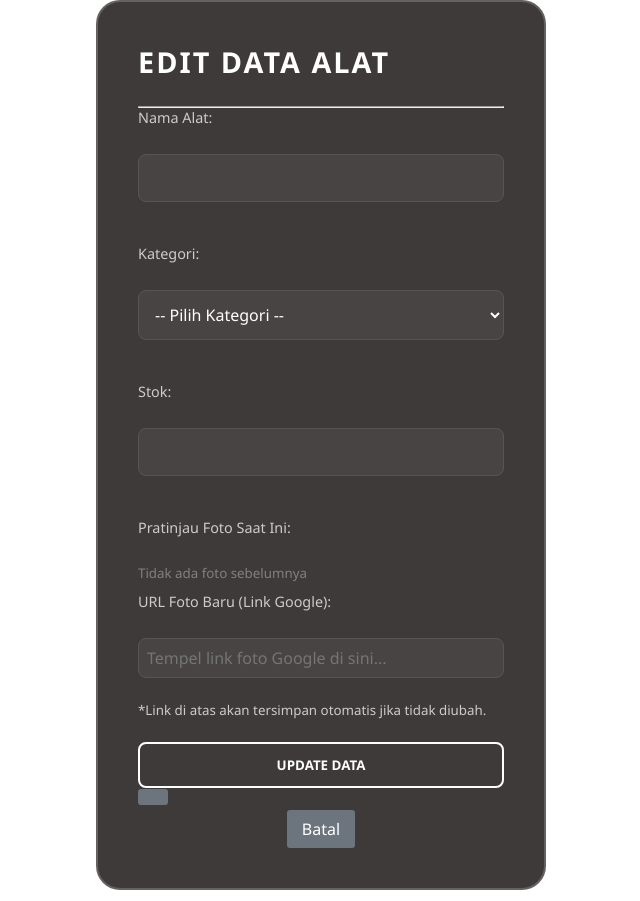
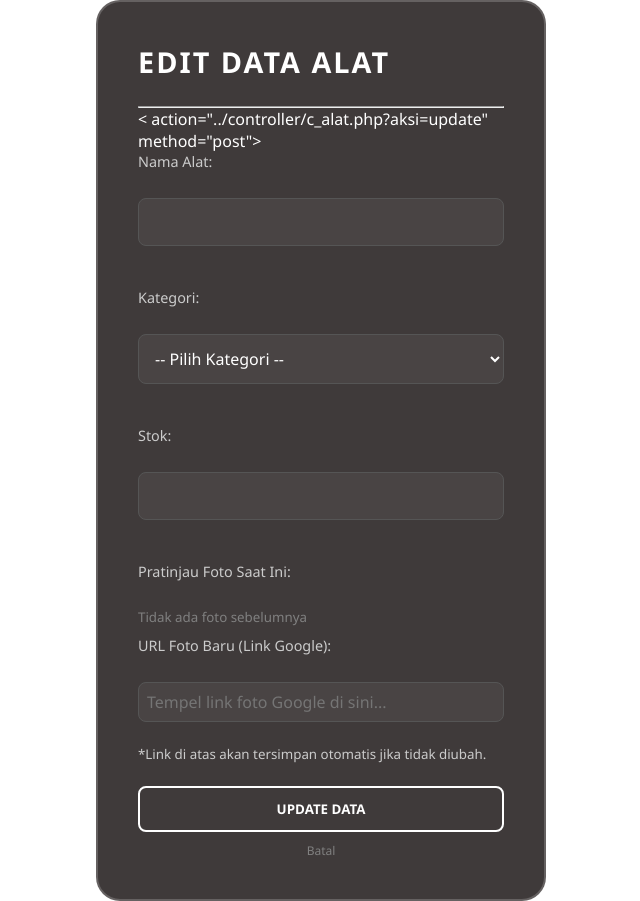
Before and after one commit to malvien123/peminjamanAlat, a PHP site: page /view/v_update_alat.php in a window 1280 px wide. Shown: the whole page, without its empty margins (319-959 px from the left). Run offline with PHP 8.4, Linux system fonts and the light colour scheme; the template is opened without the code that fills it, so the values that code supplies are empty.

Commit message:
menambahkan ppt dan memperbaiki yang lainnya

```diff
--- a/view/v_tambah_kategori.php
+++ b/view/v_tambah_kategori.php
@@ -42,6 +42,7 @@ if ($_SESSION['role'] !== 'admin') {
       <input type="text" id="keterangan kategori" name="keterangan kategori" required>
 
       <button type="submit" value="Daftar" name="tambah">DAFTAR </button>
+      <a href="v_kategori.php" style="display:block; text-align:center; margin-top:10px; color:gray; text-decoration:none; font-size:12px;">Batal</a>
 
     </form>
   </div>
--- a/view/v_tambah_user.php
+++ b/view/v_tambah_user.php
@@ -45,6 +45,7 @@ if ($_SESSION['role'] !== 'admin') {
       <input type="text" id="role" name="role" value="peminjam" readonly>
 
       <button type="submit" value="Daftar" name="tambah">DAFTAR </button>
+      <a href="v_tampilan_user.php" style="display:block; text-align:center; margin-top:10px; color:gray; text-decoration:none; font-size:12px;">Batal</a>
 
     </form>
   </div>
--- a/view/v_update_alat.php
+++ b/view/v_update_alat.php
@@ -11,7 +11,7 @@
     <h2>Edit Data Alat</h2>
     <hr>
 
-    <form action="../controller/c_alat.php?aksi=update" method="post">
+    < action="../controller/c_alat.php?aksi=update" method="post">
 
         <input type="hidden" name="id_alat" value="<?= $data_alat->id_alat; ?>">
 
@@ -62,7 +62,8 @@
         <br>
 
         <button type="submit" class="btn-simpan">UPDATE DATA</button>
-        <a href="../controller/c_alat.php?aksi=tampil" style="text-decoration: none; padding: 8px 15px; background: #6c757d; color: white; border-radius: 3px; display: inline-block;"><center>Batal</a>
+         <a href="../controller/c_alat.php?aksi=tampil" style="display:block; text-align:center; margin-top:10px; color:gray; text-decoration:none; font-size:12px;">Batal</a>
+
     </form>
 </div>
 </body>
--- a/view/v_update_kategori.php
+++ b/view/v_update_kategori.php
@@ -20,6 +20,7 @@
   <input type="text" name="keterangan_kategori" value="<?= $data_edit->keterangan_kategori; ?>">
 
   <button type="submit">Simpan Perubahan</button>
+  <a href="../view/v_kategori.php" style="display:block; text-align:center; margin-top:10px; color:gray; text-decoration:none; font-size:12px;">Batal</a>
 </form>
   </div>
 
```
Also changed, not shown: 1 other file.
